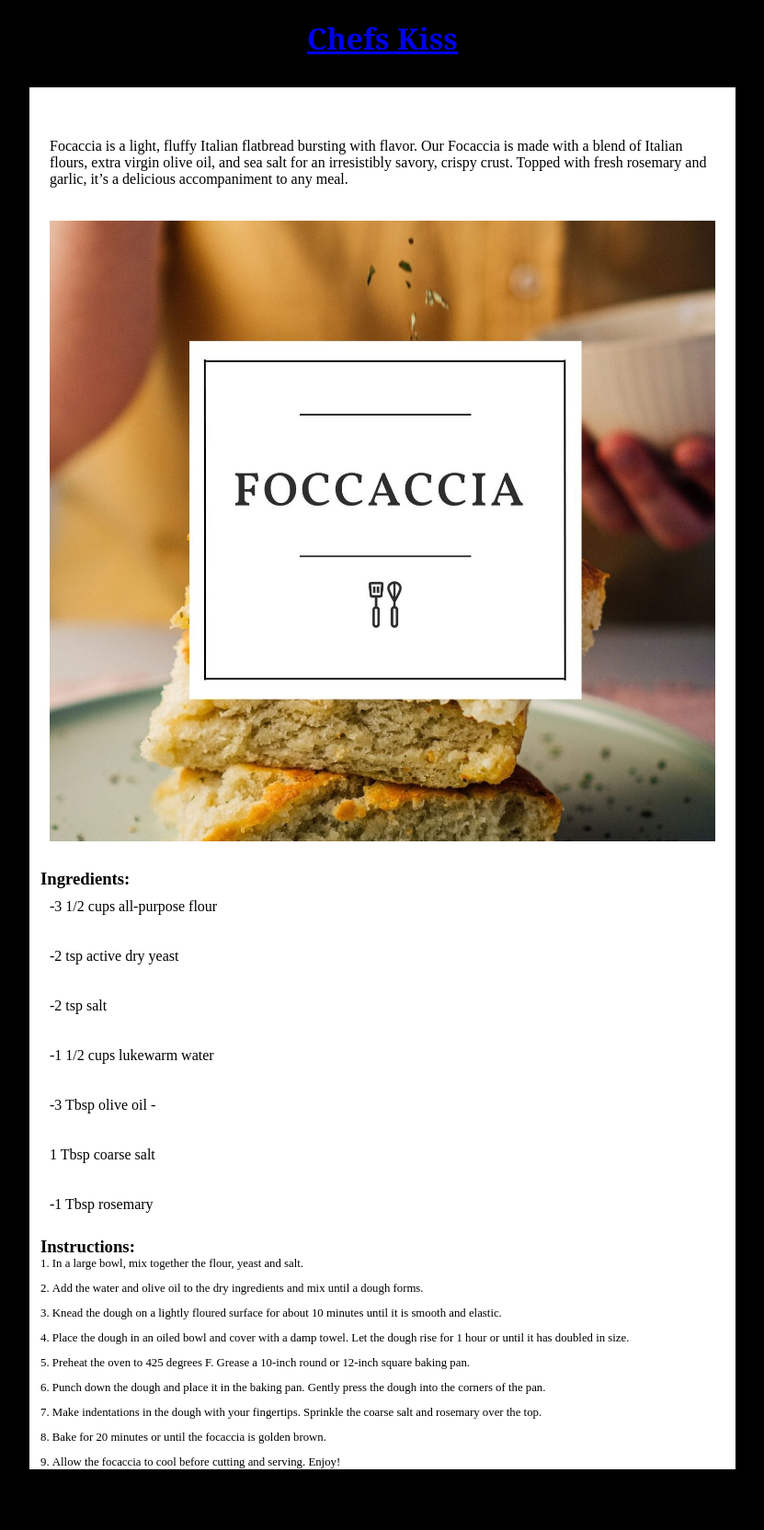
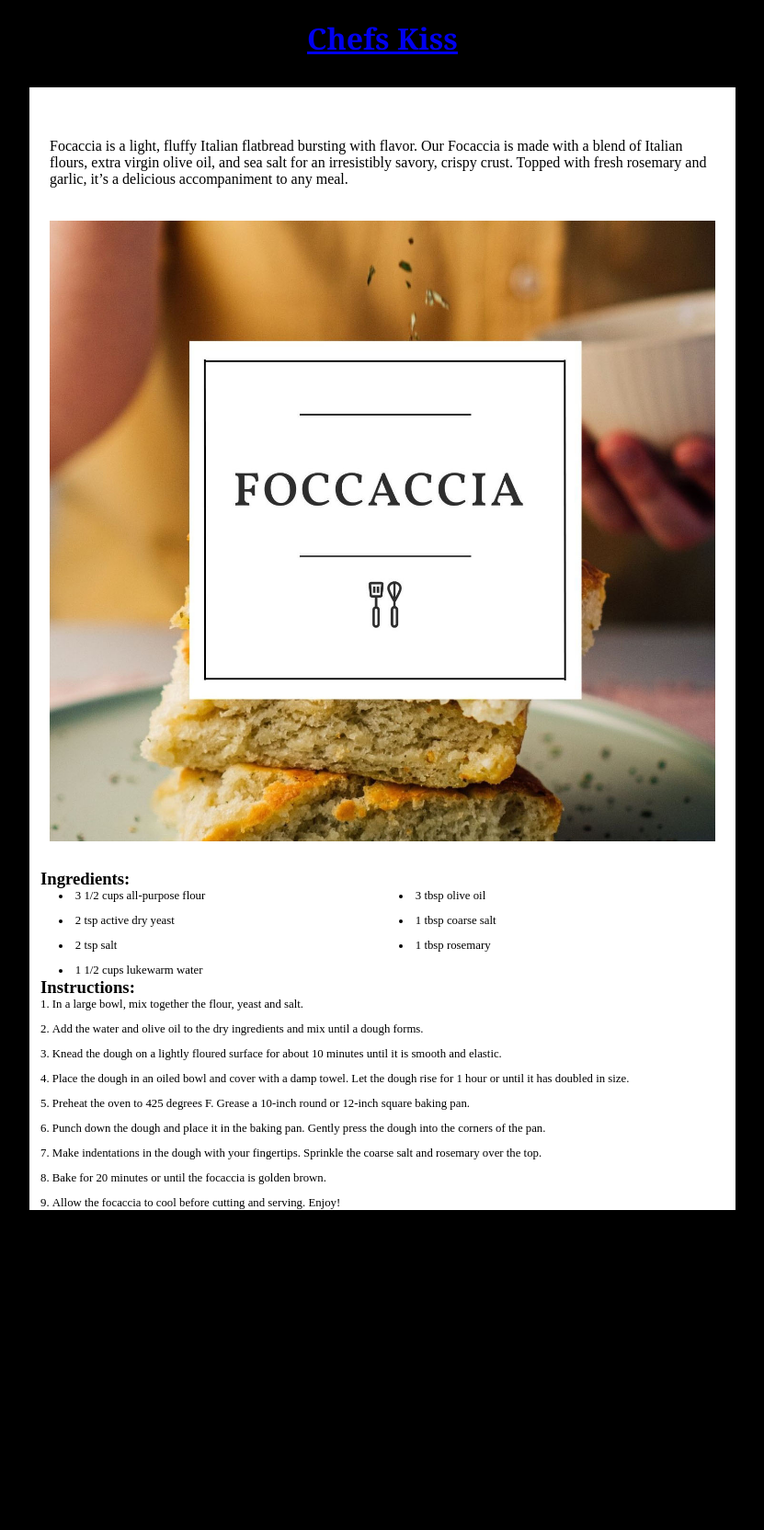
Before and after one commit to AmyLindsay1/ChefsKiss, a Jekyll site: the page built from _recipes/foccaccia.md, in a window 1280 px wide. Shown: the whole page at 92% size, without its empty margins (224-1055 px from the left). Built offline with Jekyll 4.4.1, drawn with Linux system fonts in a browser that asks for light colours; after the commit the page ends 1382 px from its top, so only the background shows below that.

```diff
--- a/_recipes/foccaccia.md
+++ b/_recipes/foccaccia.md
@@ -10,19 +10,13 @@ Focaccia is a light, fluffy Italian flatbread bursting with flavor. Our Focaccia
 
 ### Ingredients:
 
-\-3 1/2 cups all-purpose flour
-
-\-2 tsp active dry yeast
-
-\-2 tsp salt
-
-\-1 1/2 cups lukewarm water
-
-\-3 Tbsp olive oil -
-
-1 Tbsp coarse salt
-
-\-1 Tbsp rosemary
+* 3 1/2 cups all-purpose flour
+* 2 tsp active dry yeast
+* 2 tsp salt
+* 1 1/2 cups lukewarm water
+* 3 tbsp olive oil
+* 1 tbsp coarse salt
+* 1 tbsp rosemary
 
 ### Instructions:
 
```
